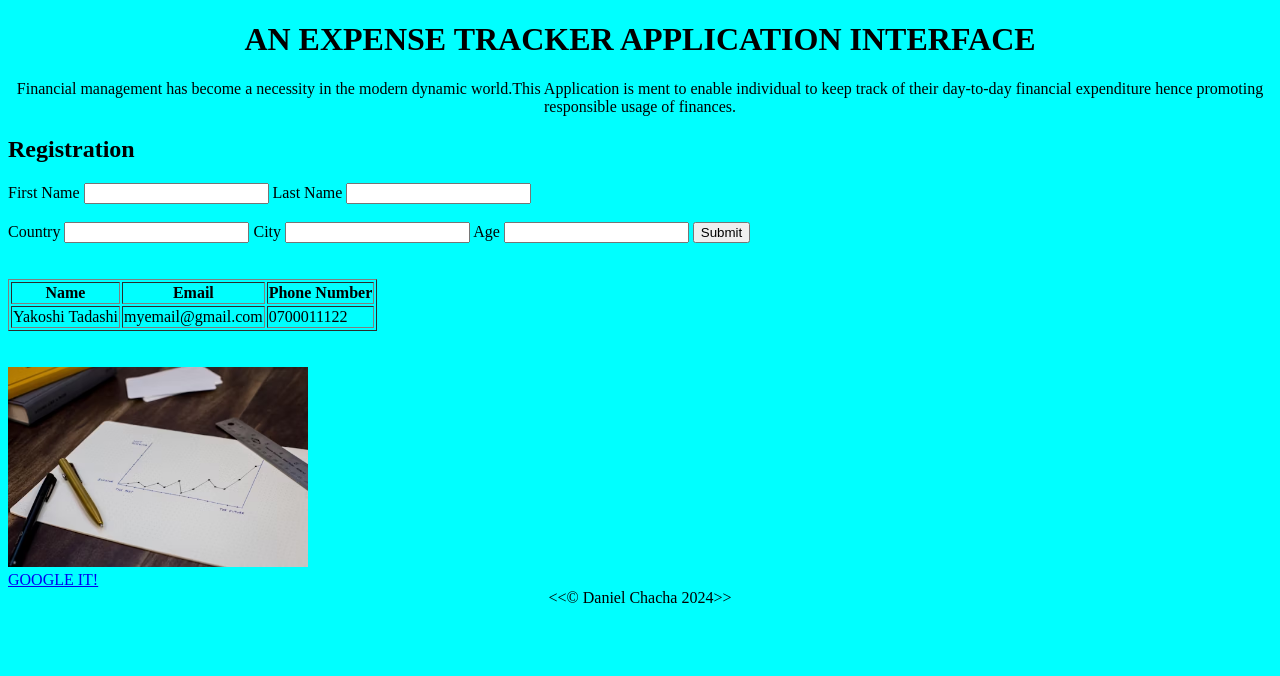
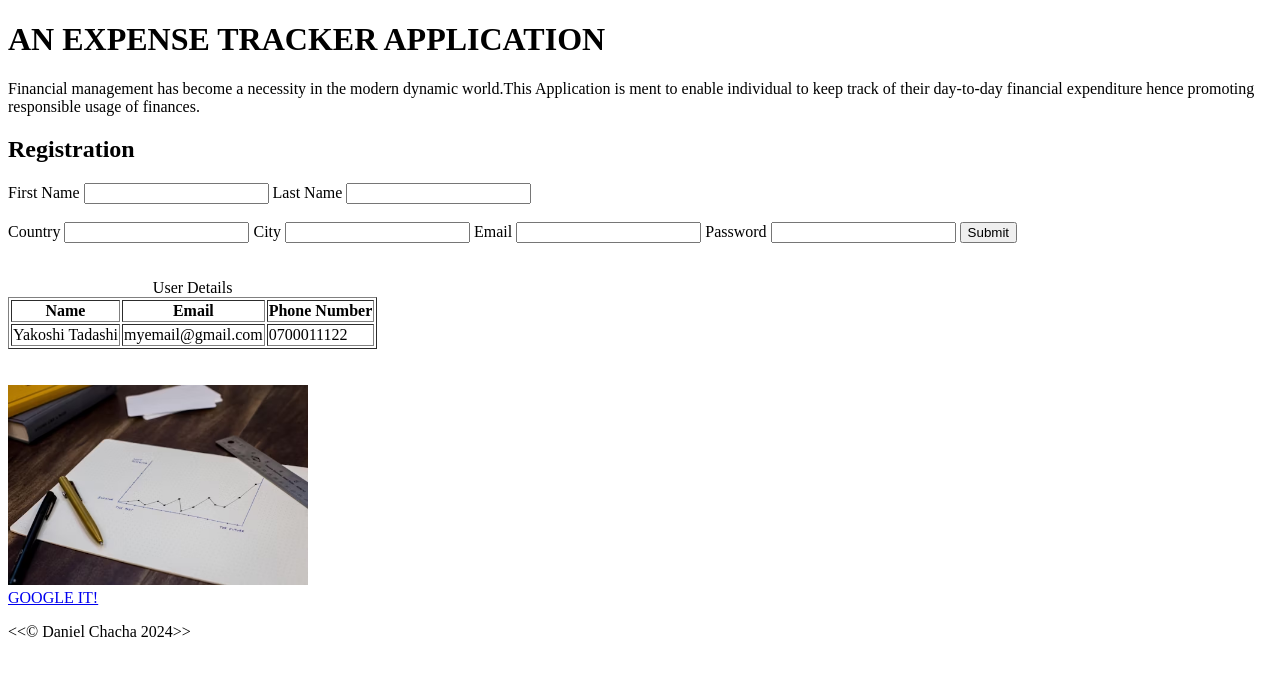
Before and after one commit to Powerlearnproject/week-1-html-setup-Daniel-Chacha, a plain HTML site: page index.html in a window 1280 px wide. Drawn offline with Linux system fonts and the light colour scheme.

Commit message:
made changes on the footer

```diff
--- a/index.html
+++ b/index.html
@@ -1,38 +1,43 @@
 <!DOCTYPE html>
-<html>
+<html lang="en">
     <head>
+        <meta charset="UTF-8">
+        <meta name="viewport" content="width=device-width" initial-scale="1.0">
+        <link rel="shortcut icon" href="expense1.jpeg" type="image/x-icon">
         <title>Expense Tracker Application Interface</title>
-        <meta name="viewport" content="width=device-width" initial-scale="1.0">
-        <meta charset="UTF-8">
 
     </head>
 
-    <body style="background-color: aqua;">
+    <body >
         <header>
-            <div style="text-align: center;">
-                <h1>AN EXPENSE TRACKER APPLICATION INTERFACE</h1>
+            <div>
+                <h1>AN EXPENSE TRACKER APPLICATION  </h1>
                 <p>Financial management has become a necessity in the modern dynamic world.This Application is ment to enable individual to keep track of their day-to-day financial expenditure  hence promoting responsible usage of finances.</p>
 
             </div>
         </header>
 
         <div>
-            <form >
-                  <h2>Registration</h2>
+            <h2>Registration</h2>
+            <form  action="/submit" method="post">
+
                   <label for="fname">First Name</label>
-                  <input type="text" id="fname">
+                  <input type="text" id="fname" name="fname">
 
                   <label for="lname">Last Name</label>
-                  <input type="text" id="lname">    <br>  <br>
+                  <input type="text" id="lname" name="lname">    <br>  <br>
 
                   <label for="mycountry">Country</label>
-                  <input type="text" id="mycountry" >
+                  <input type="text" id="mycountry" name="mycountry" >
 
                   <label for="mycity">City</label>
-                  <input type="text"  id="mycity">
+                  <input type="text"  id="mycity" name="mycity">
 
-                  <label for="myage">Age</label>
-                  <input type="text" id="myage">
+                  <label for="myemail">Email</label>
+                  <input type="text" id="myemail" name="myemail">
+
+                  <label for="mypass">Password</label>
+                  <input type="text" id="mypass"  name="mypass">
 
                   <input type="submit" name="Submit">
 
@@ -40,6 +45,7 @@
         </div>
 
         <table border="1" >
+            <Caption>User Details</Caption>
             <tr>
                 <th>Name</th>
                 <th>Email</th>
@@ -53,12 +59,15 @@
         </table>
         <br>   <br>
 
-        <img src="expense1.avif" alt="expense graph" style="width: 300px; height: 200px;">
+        <img src="expense1.jpeg" alt="expense graph" style="width: 300px; height: 200px;">
         <br>
 
-        <a href="https://google.com" target="_blank">GOOGLE IT!</a>
 
-        <footer style="text-align: center;"> &lt;&lt;&copy; Daniel Chacha 2024&gt;&gt;  </footer>
+
+        <footer>
+            <a href="https://google.com" target="_blank">GOOGLE IT!</a>
+            <p>&lt;&lt;&copy; Daniel Chacha 2024&gt;&gt;</p>
+        </footer>
 
     </body>
 </html>
```
Also changed, not shown: expense1.jpeg (renamed from expense1.avif).
